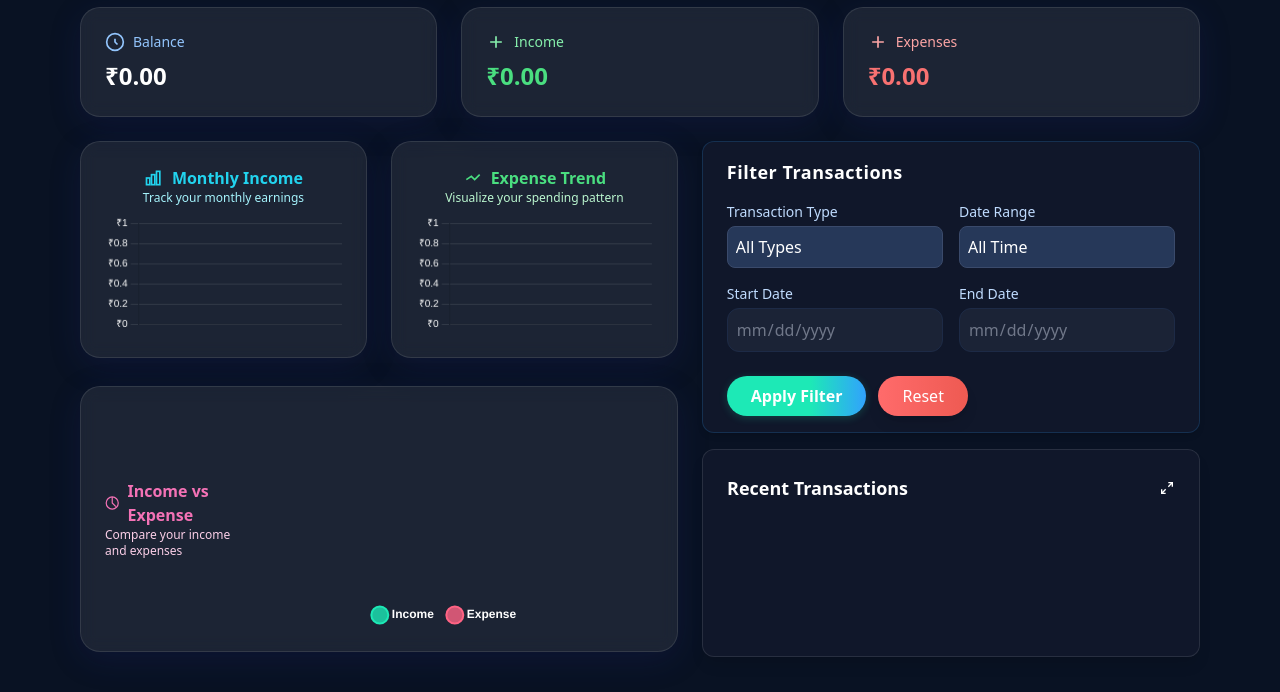
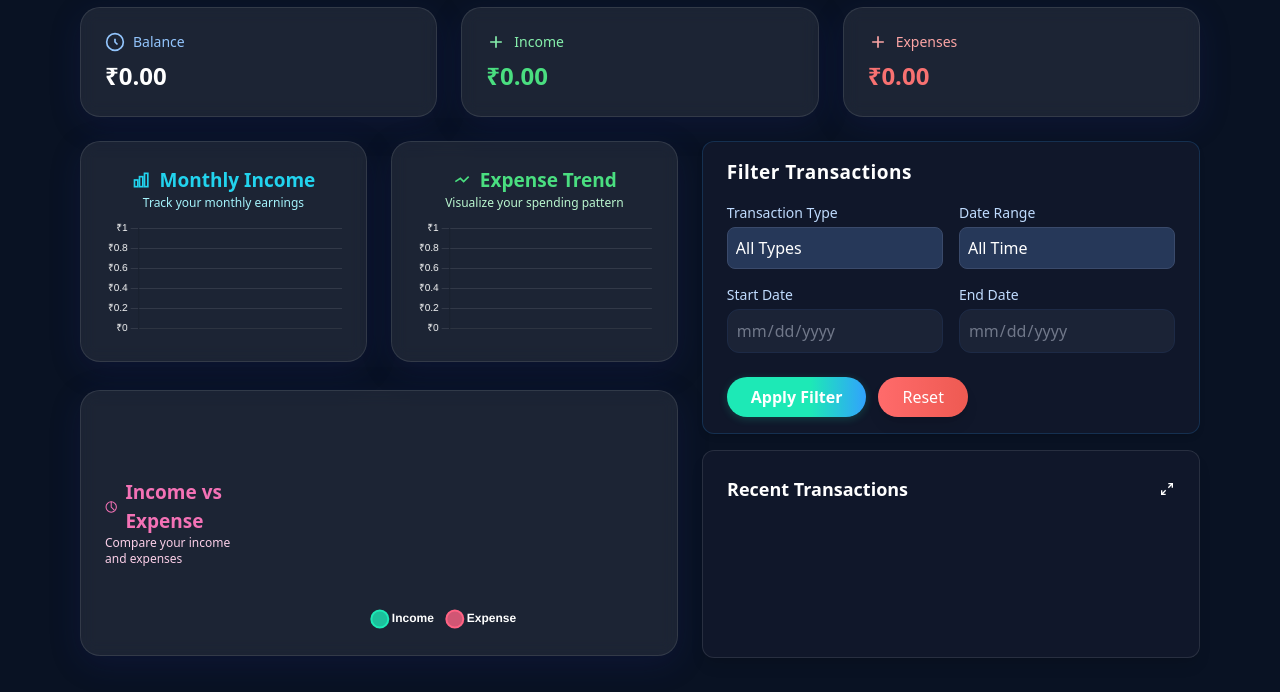
Before and after one commit to Vishalnaidu77/finance_track, a plain HTML site: page dashboard.html in a window 1280 px wide. Shown: the part 108-800 px from the top of the page. Drawn offline with nearby package versions, Linux system fonts and the light colour scheme.

Commit message:
Update Styling

```diff
--- a/dashboard.html
+++ b/dashboard.html
@@ -70,7 +70,7 @@
                         <!-- Bar Chart Card -->
                         <div class="glass p-6 flex flex-col items-center hover:scale-[1.03] transition">
                             <div class="flex flex-col items-center mb-2">
-                            <span class="text-cyan-400 text-md font-semibold flex items-center gap-2">
+                            <span class="text-cyan-400 text-[19px] font-semibold flex items-center gap-2">
                                 <svg class="w-5 h-5" fill="none" stroke="currentColor" stroke-width="2" viewBox="0 0 24 24"><rect x="3" y="12" width="4" height="8"/><rect x="9" y="8" width="4" height="12"/><rect x="15" y="4" width="4" height="16"/></svg>
                                 Monthly Income
                             </span>
@@ -81,7 +81,7 @@
                         <!-- Line Chart Card -->
                         <div class="glass p-6 flex flex-col items-center hover:scale-[1.03] transition">
                             <div class="flex flex-col items-center mb-2">
-                            <span class="text-green-400 text-md font-semibold flex items-center gap-2">
+                            <span class="text-green-400 text-[19px] font-semibold flex items-center gap-2">
                                 <svg class="w-5 h-5" fill="none" stroke="currentColor" stroke-width="2" viewBox="0 0 24 24"><polyline points="4 14 10 10 14 14 20 8"/></svg>
                                 Expense Trend
                             </span>
@@ -97,7 +97,7 @@
                         <div class="glass p-6 py-5 hover:scale-[1.02] transition">
                             <div class="flex flex-col lg:flex-row items-center justify-center gap-8 lg:gap-24">
                                 <div class="flex flex-col items-center lg:items-start mb-4 lg:mb-0">
-                                    <span class="text-pink-400 text-md font-semibold flex items-center gap-2">
+                                    <span class="text-pink-400 text-[19px] font-semibold flex items-center gap-2">
                                         <svg class="w-5 h-5" fill="none" stroke="currentColor" stroke-width="2" viewBox="0 0 24 24"><circle cx="12" cy="12" r="10"/><path d="M12 2v10l6 6"/></svg>
                                         Income vs Expense
                                     </span>
@@ -117,7 +117,7 @@
 
                     <!-- Filter section  -->
                     <div class="filter-section mb-4 p-6 py-4 glass w-full bg-[#10172a] backdrop-blur-md rounded-xl h-auto shadow-md">
-                        <h3 class="text-lg font-semibold mb-4">Filter Transactions</h3>
+                        <h3 class="text-[19px] font-semibold mb-4">Filter Transactions</h3>
                         <div class="flex flex-col gap-4">
                             <div class="flex flex-col md:flex-row gap-4">
                                 <!-- Type Filter -->
```
